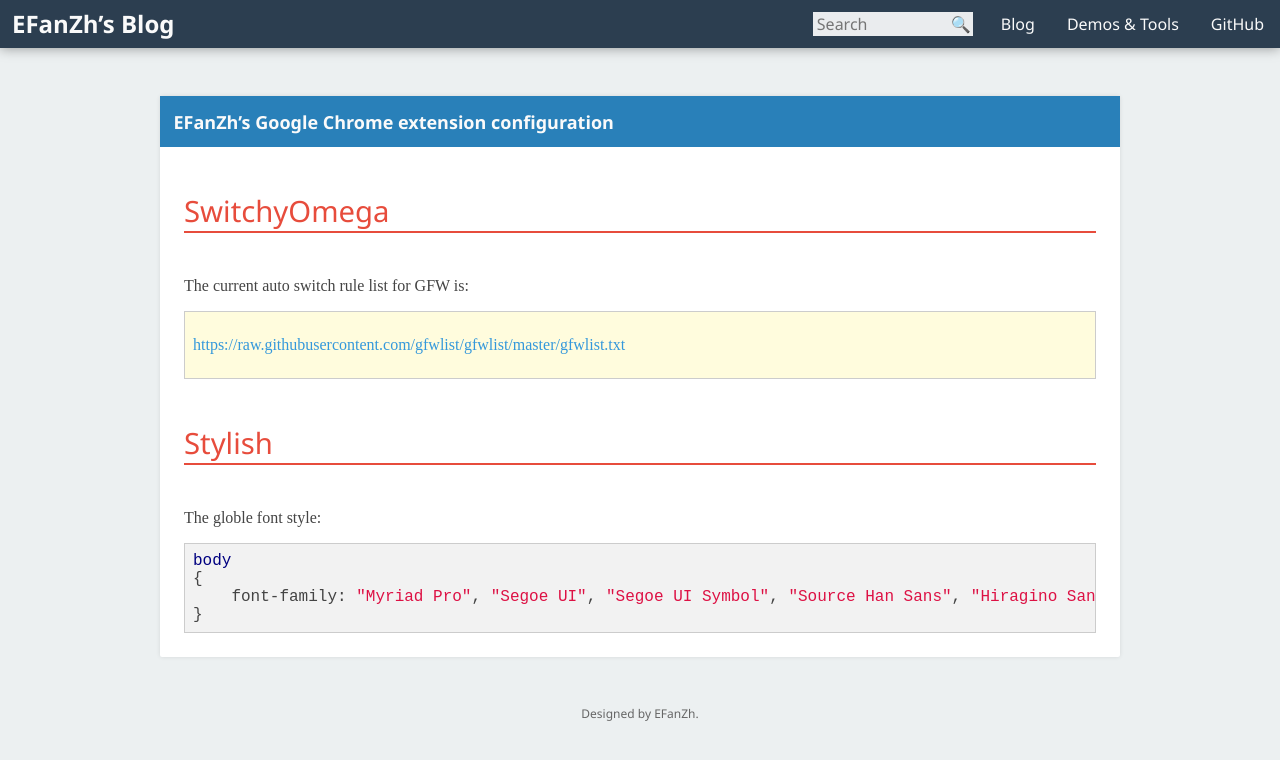
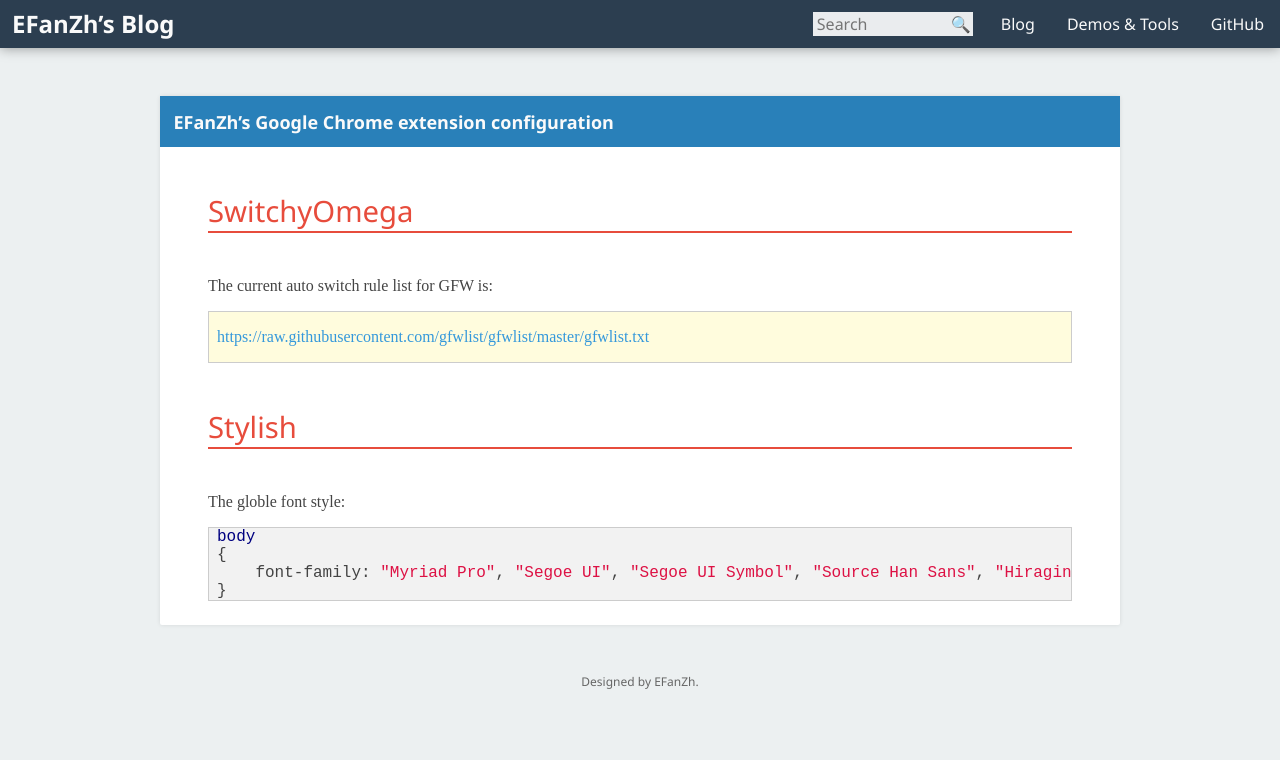
Before and after one commit to fuzeyi/efanzh.github.io, a Jekyll site: the page built from _posts/2014-01-29-chrome-extension-configuration.md, in a window 1280 px wide. Shown: the top 760 px of the page. Built offline with Jekyll 4.4.1, drawn with Linux system fonts in a browser that asks for light colours.

Commit message:
Update style

```diff
--- a/stylesheets/common.css
+++ b/stylesheets/common.css
@@ -1,3 +1,8 @@
+code.highlighter-rouge
+{
+    color: #1896ab;
+}
+
 body
 {
     background-color: #ecf0f1;
@@ -22,7 +27,7 @@ button, input, textarea
 pre.highlight, .post blockquote
 {
     border: 1px solid #ccc;
-    padding: 0.5em;
+    padding: 0 0.5em;
 }
 
 pre.highlight
@@ -140,7 +145,7 @@ pre.highlight
 .post
 {
     box-sizing: border-box;
-    padding: 0 24px 8px;
+    padding: 0 48px 8px;
     font-family: "Minion Pro", "Times New Roman", "Cambria", "Segoe UI Symbol", "SimSun", sans-serif;
     background-color: white;
     border-radius: 2px;
@@ -154,9 +159,14 @@ pre.highlight
     margin: 1em 0;
 }
 
+.post ul
+{
+    padding-left: 2em;
+}
+
 .post > header
 {
-    margin: 0 -24px 24px;
+    margin: 0 -48px 24px;
     background-color: #2980b9;
     color: #fafafa;
 }
```
